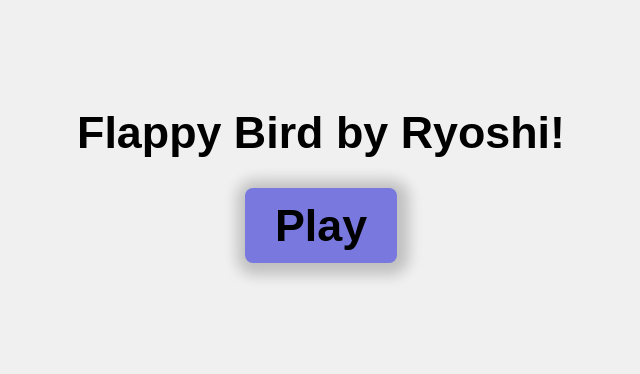
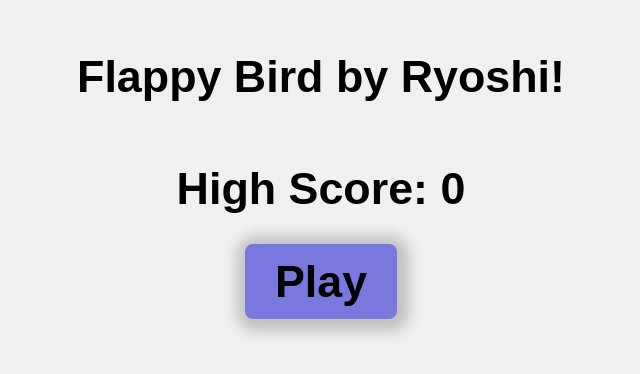
Before and after one commit to Ry0sh1/FlappyBird, a plain HTML site: page index.html in a window 1280 px wide. Shown: the part 224-598 px from the top of the page, without its empty margins (319-959 px from the left). Drawn offline with Linux system fonts and the light colour scheme; a web font is replaced by a local one.

Commit message:
Quality Change

```diff
--- a/index.html
+++ b/index.html
@@ -10,11 +10,11 @@
   <link rel="stylesheet" href="style.css">
 </head>
 <body>
+<h1 id="game-title">Flappy Bird by Ryoshi!</h1>
 <div class="d-flex-row">
   <h1 id="point-container" class="hidden">Score: <span id="points">0</span></h1>
-  <h1 id="high-score-container" class="hidden">High Score: <span id="high-score">0</span></h1>
+  <h1 id="high-score-container">High Score: <span id="high-score">0</span></h1>
 </div>
-<h1 id="game-title">Flappy Bird by Ryoshi!</h1>
 <button id="play">Play</button>
 <h1 class="hidden" id="space-to-start">Press Space to Start and to Jump!</h1>
 <canvas id="game-canvas" width="400" height="600" class="hidden"></canvas>
--- a/script.js
+++ b/script.js
@@ -10,6 +10,11 @@
 const gameTitle = document.getElementById('game-title');
 let running = false;
 let allowGameToStart = false;
+
+highScore.innerText = localStorage.getItem("highScore");
+if (localStorage.getItem("highScore") == null){
+    highScore.innerText = `0`;
+}
 
 let player = null;
 
@@ -87,16 +92,11 @@
     });
 }
 playButton.addEventListener('click', e => {
-    highScore.innerText = localStorage.getItem("highScore");
-    if (localStorage.getItem("highScore") == null){
-        highScore.innerText = `0`;
-    }
     obstacles = getSleepObstacles();
     player = getSleepPlayer();
     canvas.classList.remove('hidden');
     pointContainer.classList.remove('hidden');
     spaceToStart.classList.remove('hidden');
-    highScoreContainer.classList.remove('hidden');
     gameTitle.classList.add('hidden');
     loseScreen.classList.add('hidden');
     playButton.classList.add('hidden');
```
